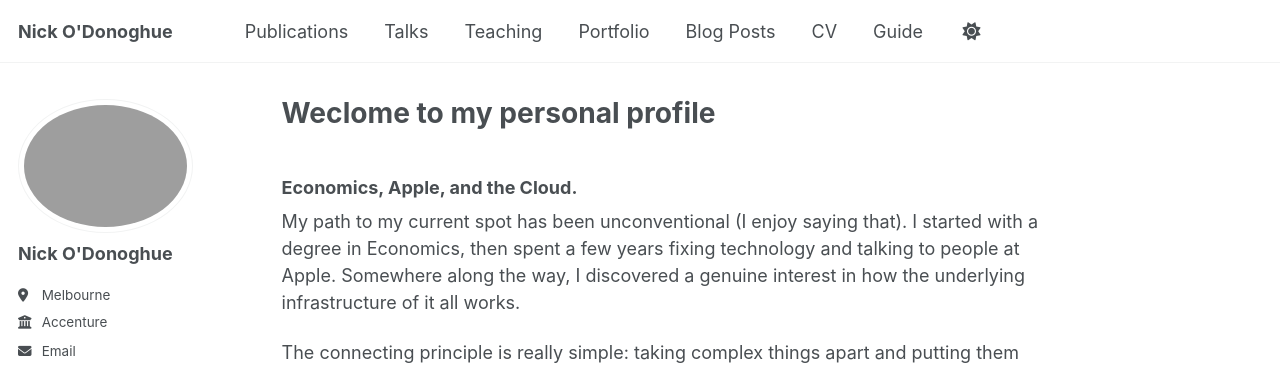
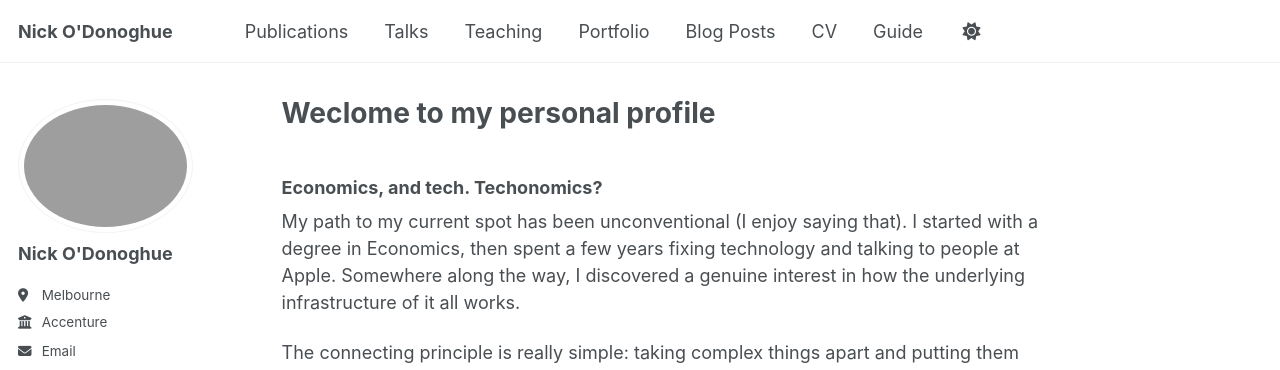
Before and after one commit to nickodonoghue/nickodonoghue.github.io, a Jekyll site: the page built from _pages/about.md, in a window 1280 px wide and 1130 px high. Shown: the top 370 px of the window. Built offline with Jekyll 4.4.1, drawn with Linux system fonts in a browser that asks for light colours; a script that is not in the unit is left out.

Commit message:
Write about.md profile

```diff
--- a/_pages/about.md
+++ b/_pages/about.md
@@ -5,7 +5,7 @@ author_profile: true
 redirect_from:
 ---
 
-### Economics, Apple, and the Cloud.
+### Economics, and tech. Techonomics?
 
 My path to my current spot has been unconventional (I enjoy saying that). I started with a degree in Economics, then spent a few years fixing technology and talking to people at Apple. Somewhere along the way, I discovered a genuine interest in how the underlying infrastructure of it all works.
 
```
